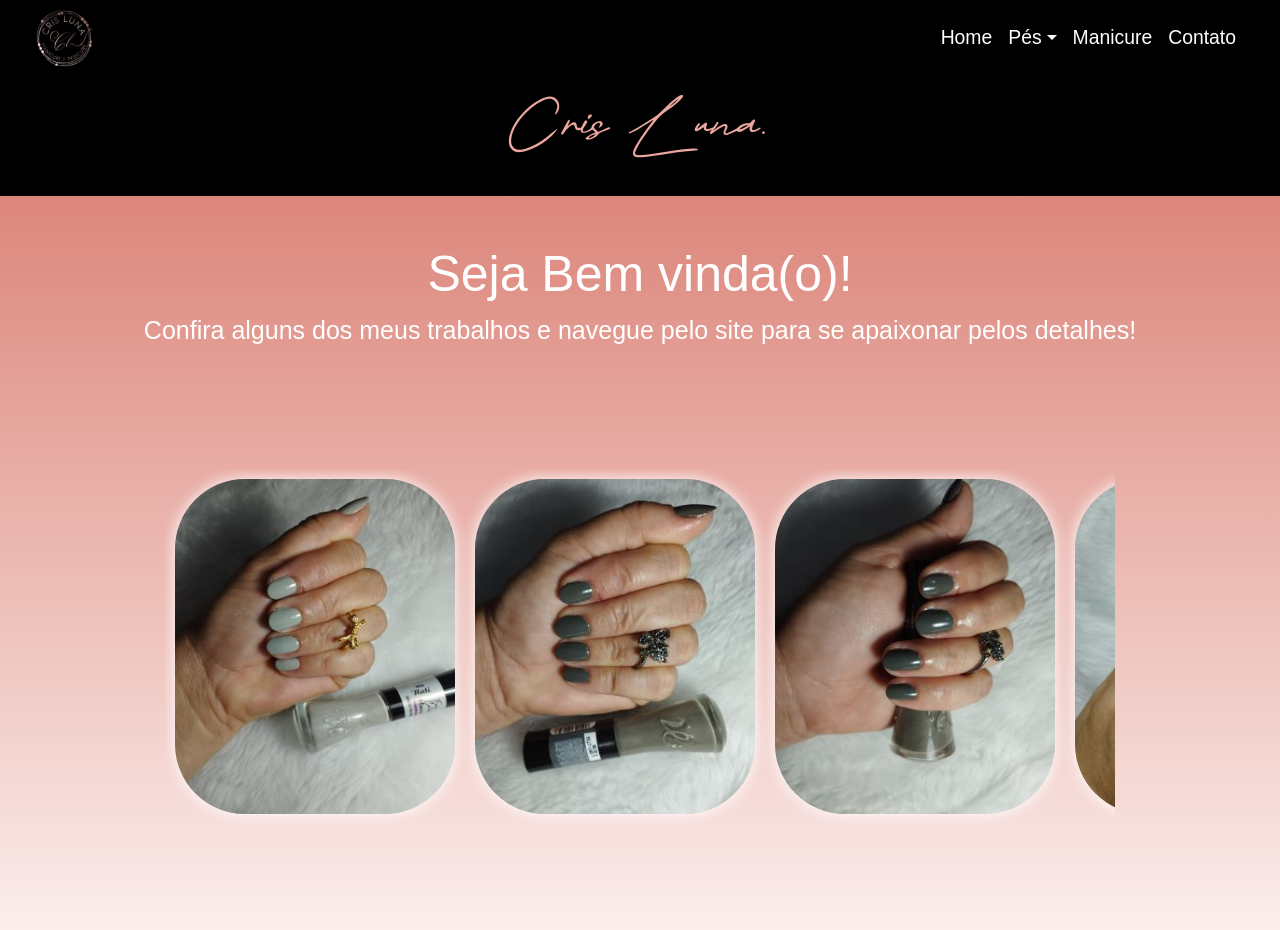
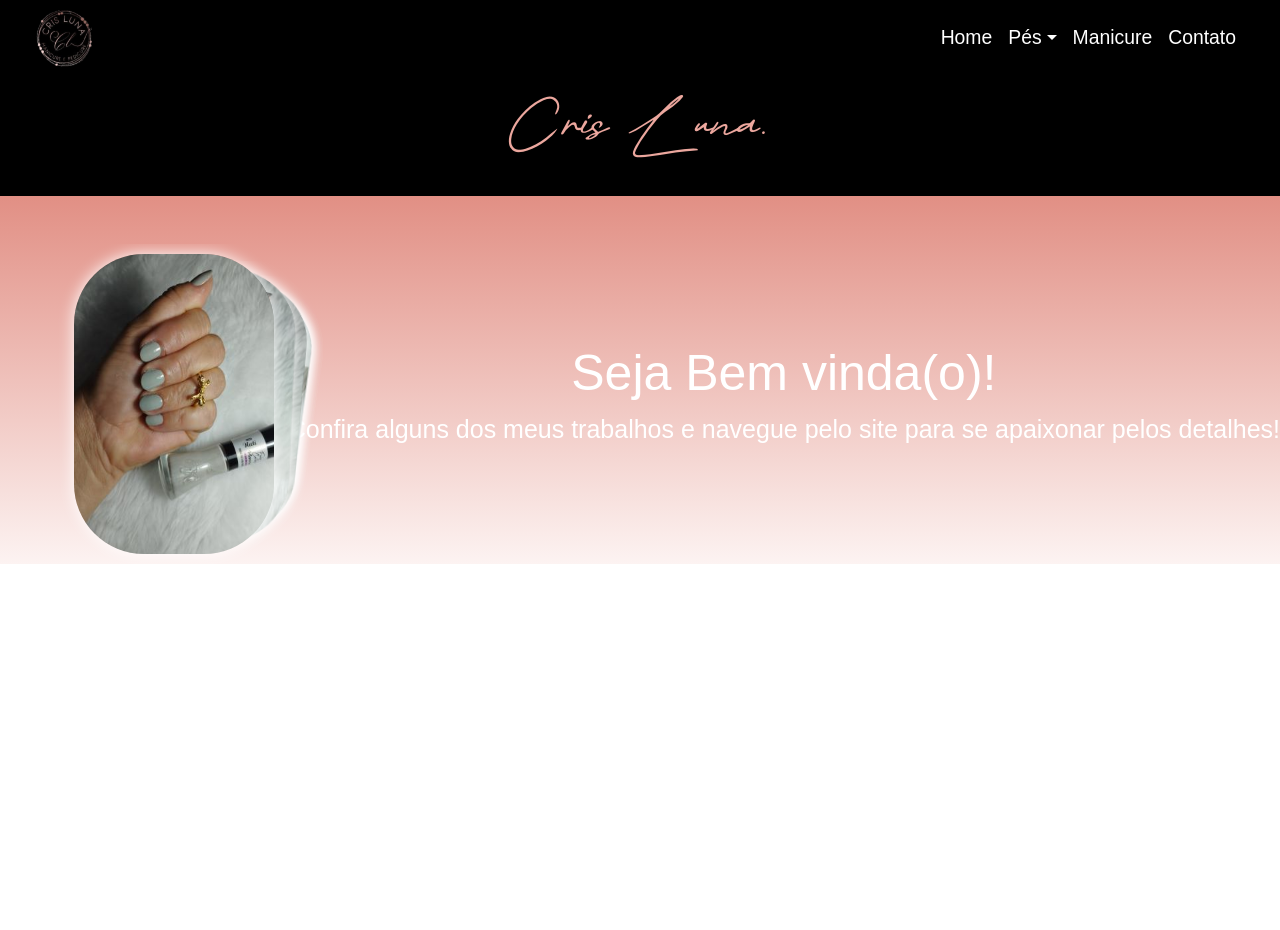
Before and after one commit to cassiafigueiredo/projeto-cris-luna, a React (Vite) app in the folder cris-luna-manicure/: page / in a window 1280 px wide. Shown: the top 930 px of the page. After the commit the page ends 800 px from the top, so only its background shows below. Built offline with nearby package versions, Linux system fonts and the light colour scheme; a web font is replaced by a local one.

Commit message:
correção carrossel e integração de componentes

```diff
--- a/cris-luna-manicure/package.json
+++ b/cris-luna-manicure/package.json
@@ -13,7 +13,8 @@
     "bootstrap": "^5.3.3",
     "framer-motion": "^11.9.0",
     "react": "^18.3.1",
-    "react-dom": "^18.3.1"
+    "react-dom": "^18.3.1",
+    "swiper": "^11.1.14"
   },
   "devDependencies": {
     "@eslint/js": "^9.9.0",
--- a/cris-luna-manicure/src/App.jsx
+++ b/cris-luna-manicure/src/App.jsx
@@ -1,7 +1,5 @@
 import Header from './components/Header/Header'
 import CrisLuna from './components/CrisLuna/CrisLuna'
-import Carrossel from './components/Carrossel/Carrossel'
-import imagens from './components/ArrayImagens'
 import BemVinda from './components/BemVinda/BemVinda'
 import './App.css'
 import './index.css'
@@ -14,7 +12,6 @@ function App() {
       <Header/>
       <CrisLuna/>
       <BemVinda/>
-      <Carrossel arrayImages={imagens}/>
     </>
   )
 }
--- a/cris-luna-manicure/src/components/BemVinda/BemVinda.jsx
+++ b/cris-luna-manicure/src/components/BemVinda/BemVinda.jsx
@@ -1,17 +1,26 @@
+import imagens from '../ArrayImagens';
+import Carrossel from '../Carrossel/Carrossel'
 import styles from './BemVinda.module.css'
+import PropTypes from 'prop-types'
 
 function BemVinda() {
     return(
         <div className= {`pt-5  ${styles.bemVinda}`}>
-        <h2 className={styles.bvH2}>
-            Seja Bem vinda(o)!
-        </h2>
-        <p className={styles.pBV}>
-            Confira alguns dos meus trabalhos e navegue pelo site para se apaixonar pelos detalhes!
-        </p>
+        <Carrossel arrayImages={imagens}/>
+        <div className={styles.frase}>
+            <h2 className={styles.bvH2}>
+                Seja Bem vinda(o)!
+            </h2>
+            <p className={styles.bvP}>
+                Confira alguns dos meus trabalhos e navegue pelo site para se apaixonar pelos detalhes!
+            </p>
+        </div>
     </div>
     )
 
 }
+BemVinda.propTypes = {
+    arrayImages: PropTypes.array.isRequired
+}
 
 export default BemVinda
--- a/cris-luna-manicure/src/components/BemVinda/BemVinda.module.css
+++ b/cris-luna-manicure/src/components/BemVinda/BemVinda.module.css
@@ -1,9 +1,7 @@
 .bemVinda {
-
     display: flex;
-    flex-direction: column;
     align-items: center;
-    justify-content: center;
+    justify-content: space-around;
 }
 
 .bvH2 {
@@ -12,7 +10,7 @@
     font-size: 50px;
 }
 
-.pBV{
+.bvP{
     font-family: var(--fontenavbar);
     font-size: 25px;
     color: white;
--- a/cris-luna-manicure/src/components/Carrossel/Carrossel.jsx
+++ b/cris-luna-manicure/src/components/Carrossel/Carrossel.jsx
@@ -1,36 +1,36 @@
-
-import { useState, useEffect, useRef } from 'react'
 import styles from './Carrossel.module.css'
-import { motion } from 'framer-motion'
+import { Swiper, SwiperSlide } from 'swiper/react';
+import 'swiper/css';
+import 'swiper/css/effect-cards';
+import { EffectCards } from 'swiper/modules';
 import PropTypes from 'prop-types'
 
 
 
 function Carrossel({arrayImages}) {
-    const carrossel = useRef()
-    const [width, setWidth] = useState(0)
-    useEffect(() => {
-        console.log(carrossel.current?.scrollWidth, carrossel.current?.offsetWidth)
-        setWidth(carrossel.current?.scrollWidth - carrossel.current?.offsetWidth)
-    },[])
+
     return(
-       <div className={styles.carrosselWrap}>
+        <>
+      <Swiper className={`${styles.swiper} mySwiper`}
+        effect={'cards'}
+        grabCursor={true}
+        modules={[EffectCards]}
+        cardsEffect={{ slideShadows: false }}
+      >
 
-        <motion.div ref={carrossel} className={styles.carrossel} whileTap={{ cursor: "grabbing"}}>
-            <motion.div className={styles.inner}
-            drag="x"
-            dragConstraints={{ right: 0, left: -width}}
-            >
-                {arrayImages.map(imagem => (
-                    <motion.div className={styles.imgUnha} key={imagem}>
-                        <img src={imagem}/>
-                    </motion.div>
+
+        {arrayImages.map(imagem => (
+        <SwiperSlide className={`swiper-slide ${styles.imgUnha}`} key={imagem}>
+            <img src={imagem}/>
+          </SwiperSlide>
+
                 ))}
 
-            </motion.div>
-        </motion.div>
+      </Swiper>
+    </>
 
-       </div>
+
+
     )
 }
 
--- a/cris-luna-manicure/src/components/Carrossel/Carrossel.module.css
+++ b/cris-luna-manicure/src/components/Carrossel/Carrossel.module.css
@@ -1,3 +1,6 @@
+
+
+
 
 .carrosselWrap {
     width: 100%;
@@ -25,12 +28,26 @@
 }
 
 .imgUnha img {
-    width: 100%;
-    height: 90%;
+    width: 200px;
+    height: 300px;
     border-radius: 70px;
     pointer-events: none;
     box-shadow: 0px 0px 15px white;
 }
+
+.swiper {
+    width: 240px;
+    height: 320px;
+  }
+
+.swiper-slide {
+    display: flex;
+    align-items: center;
+    justify-content: center;
+
+  }
+
+
 
 @media (max-width: 500px) {
     .imgUnha {
--- a/cris-luna-manicure/src/index.css
+++ b/cris-luna-manicure/src/index.css
@@ -26,6 +26,7 @@
 }
 
 body {
-  background: linear-gradient(to bottom, #d46a5c, #eca79e23 );
+  background: linear-gradient(to bottom, #d35a4a, #eca79e23 );
+  background-repeat: no-repeat;
 
 }
```
Also changed, not shown: cris-luna-manicure/src/components/ArrayImagens.jsx (line endings or trailing spaces), 1 other file (tests, documents, lock files or other folders).
